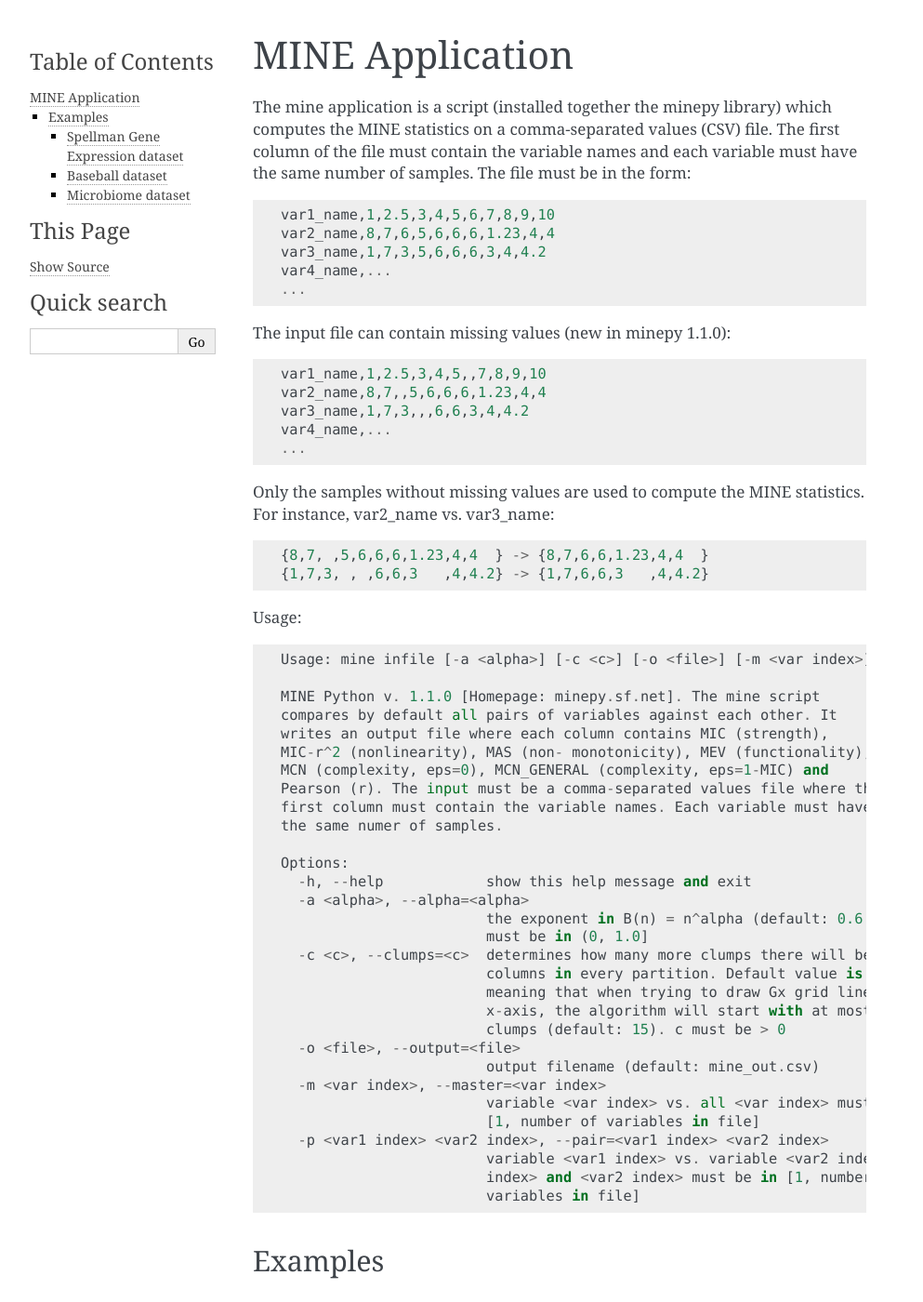
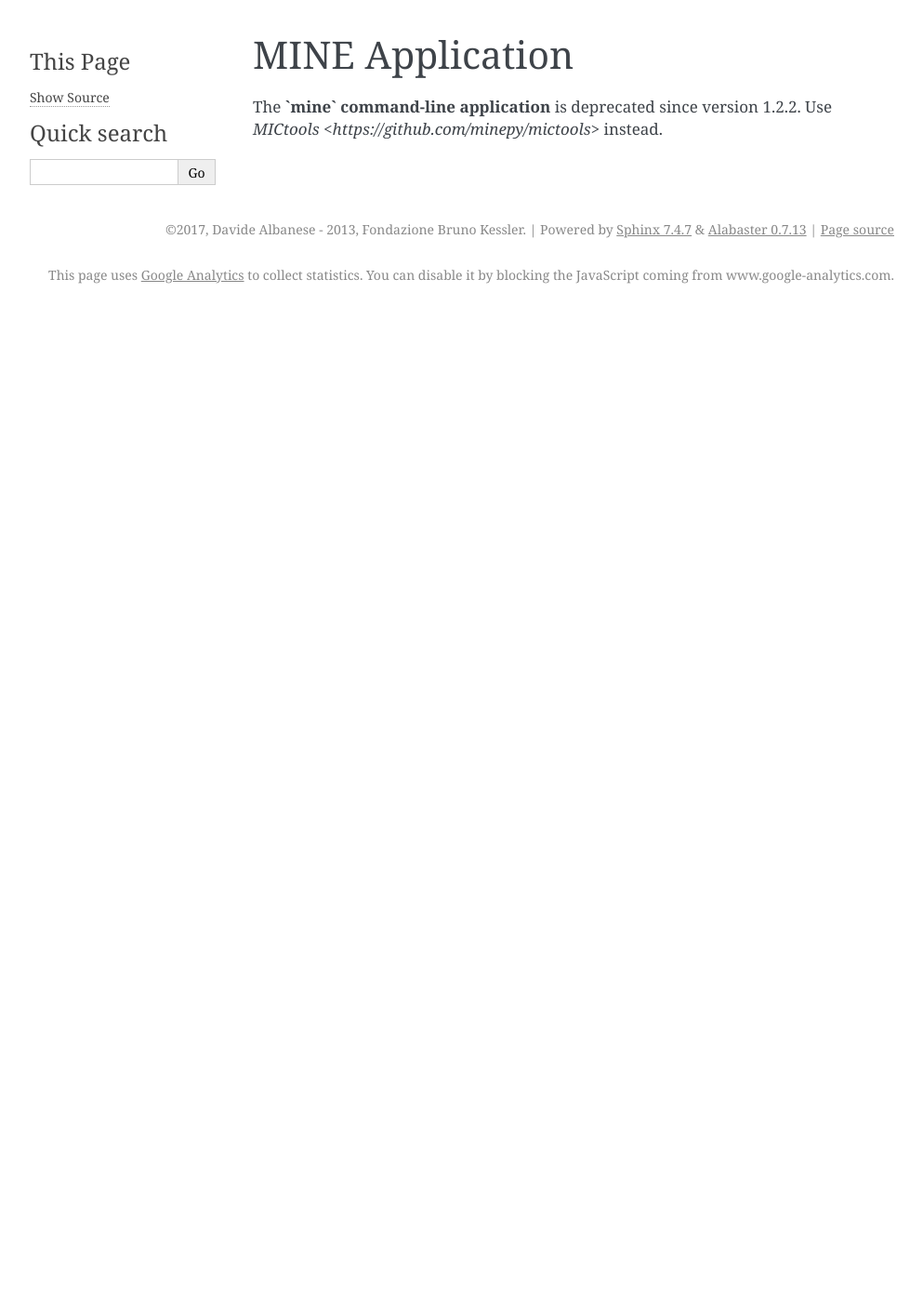
Before and after one commit to minepy/minepy, a Sphinx documentation site: the page built from docs/source/application.rst, in a window 1280 px wide and 1400 px high. Shown: the whole window at 93% size, without its empty margins (148-1141 px from the left). Built offline with Sphinx 7.4.7, drawn with Linux system fonts in a browser that asks for light colours; formulas are drawn with MathJax 3; the version number is read from the project's files by our own code; some of the changed text lies outside the part shown.

Commit message:
mine application removed; documentation updated

```diff
--- a/CHANGES.rst
+++ b/CHANGES.rst
@@ -1,5 +1,10 @@
 CHANGES
 =======
+
+1.2.2
+-----
+* **`mine` command-line application** removed. Use `MICtools
+<https://github.com/minepy/mictools>` instead.
 
 1.2.1
 -----
--- a/docs/source/application.rst
+++ b/docs/source/application.rst
@@ -1,108 +1,5 @@
 MINE Application
 ================
 
-The mine application is a script (installed together the minepy library) which
-computes the MINE statistics on a comma-separated values (CSV) file. The first
-column of the file must contain the variable names and each variable must have
-the same number of samples. The file must be in the form::
-
-   var1_name,1,2.5,3,4,5,6,7,8,9,10
-   var2_name,8,7,6,5,6,6,6,1.23,4,4
-   var3_name,1,7,3,5,6,6,6,3,4,4.2
-   var4_name,...
-   ...
-
-The input file can contain missing values (new in minepy 1.1.0)::
-
-   var1_name,1,2.5,3,4,5,,7,8,9,10
-   var2_name,8,7,,5,6,6,6,1.23,4,4
-   var3_name,1,7,3,,,6,6,3,4,4.2
-   var4_name,...
-   ...
-
-Only the samples without missing values are used to compute the MINE statistics.
-For instance, var2_name vs. var3_name::
-
-   {8,7, ,5,6,6,6,1.23,4,4  } -> {8,7,6,6,1.23,4,4  }
-   {1,7,3, , ,6,6,3   ,4,4.2} -> {1,7,6,6,3   ,4,4.2}
-
-Usage::
-
-    Usage: mine infile [-a <alpha>] [-c <c>] [-o <file>] [-m <var index>] [-p <var1 index> <var2 index>]
-
-    MINE Python v. 1.1.0 [Homepage: minepy.sf.net]. The mine script
-    compares by default all pairs of variables against each other. It
-    writes an output file where each column contains MIC (strength),
-    MIC-r^2 (nonlinearity), MAS (non- monotonicity), MEV (functionality),
-    MCN (complexity, eps=0), MCN_GENERAL (complexity, eps=1-MIC) and
-    Pearson (r). The input must be a comma-separated values file where the
-    first column must contain the variable names. Each variable must have
-    the same numer of samples.
-
-    Options:
-      -h, --help            show this help message and exit
-      -a <alpha>, --alpha=<alpha>
-                            the exponent in B(n) = n^alpha (default: 0.6.) alpha
-                            must be in (0, 1.0]
-      -c <c>, --clumps=<c>  determines how many more clumps there will be than
-                            columns in every partition. Default value is 15,
-                            meaning that when trying to draw Gx grid lines on the
-                            x-axis, the algorithm will start with at most 15*Gx
-                            clumps (default: 15). c must be > 0
-      -o <file>, --output=<file>
-                            output filename (default: mine_out.csv)
-      -m <var index>, --master=<var index>
-                            variable <var index> vs. all <var index> must be in
-                            [1, number of variables in file]
-      -p <var1 index> <var2 index>, --pair=<var1 index> <var2 index>
-                            variable <var1 index> vs. variable <var2 index> <var1
-                            index> and <var2 index> must be in [1, number of
-                            variables in file]
-
-Examples
---------
-
-Spellman Gene Expression dataset
-^^^^^^^^^^^^^^^^^^^^^^^^^^^^^^^^
-Compute the MINE statistics for variable #1 (time) vs. all the other
-variables, with alpha=0.67 and c=15.
-
-  1. Download the `Spellman
-     <http://sourceforge.net/projects/minepy/files/data/Spellman.csv/download>`_
-     dataset
-
-  2. From a terminal, run::
-
-	$ mine Spellman.csv -a 0.67 -c 15 -m 1 -o Spellman_MINE.txt
-
-Dataset details are in http://www.exploredata.net/Downloads
-
-Baseball dataset
-^^^^^^^^^^^^^^^^
-Compute the MINE statistics all pairs of variables against each other,
-with alpha=0.7 and c=15.
-
-  1. Download the `MLB2008
-     <http://sourceforge.net/projects/minepy/files/data/MLB2008.csv/download>`_
-     dataset
-
-  2. From a terminal, run::
-
-	$ mine MLB2008.csv -a 0.7 -c 15 -o MLB2008_MINE.txt
-
-Dataset details are in http://www.exploredata.net/Downloads
-
-Microbiome dataset
-^^^^^^^^^^^^^^^^^^
-Compute the MINE statistics all pairs of variables against each other,
-with alpha=0.551 and c=10.
-
-  1. Download the `Microbiome
-     <http://sourceforge.net/projects/minepy/files/data/Microbiome.csv/download>`_
-     dataset
-
-  2. From a terminal, run::
-
-	$ mine Microbiome.csv -a 0.551 -c 10 -o Microbiome_MINE.txt
-
-Dataset details are in http://www.exploredata.net/Downloads
+The **`mine` command-line application** is deprecated since version 1.2.2.
+Use `MICtools <https://github.com/minepy/mictools>` instead.
--- a/setup.py
+++ b/setup.py
@@ -48,7 +48,6 @@ setup(name = 'minepy',
       download_url='http://minepy.readthedocs.io',
       license='GPLv3',
       packages=['minepy'],
-      scripts=["minepy/scripts/mine"],
       install_requires = ['numpy >= 1.3.0'],
       classifiers=classifiers,
       ext_modules=ext_modules,
```
Also changed, not shown: README.rst (+10 -14 lines), 2 other files.
